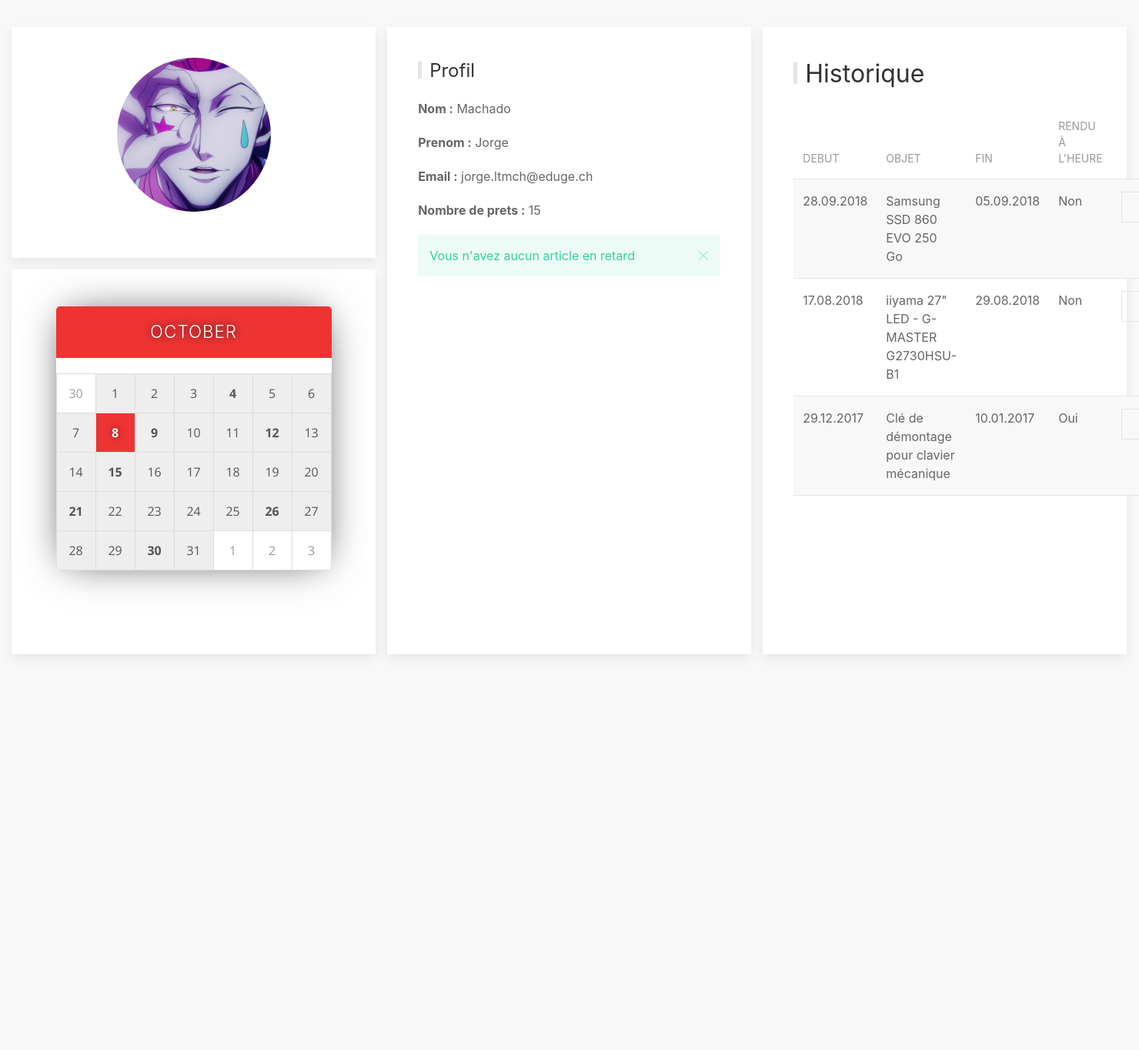
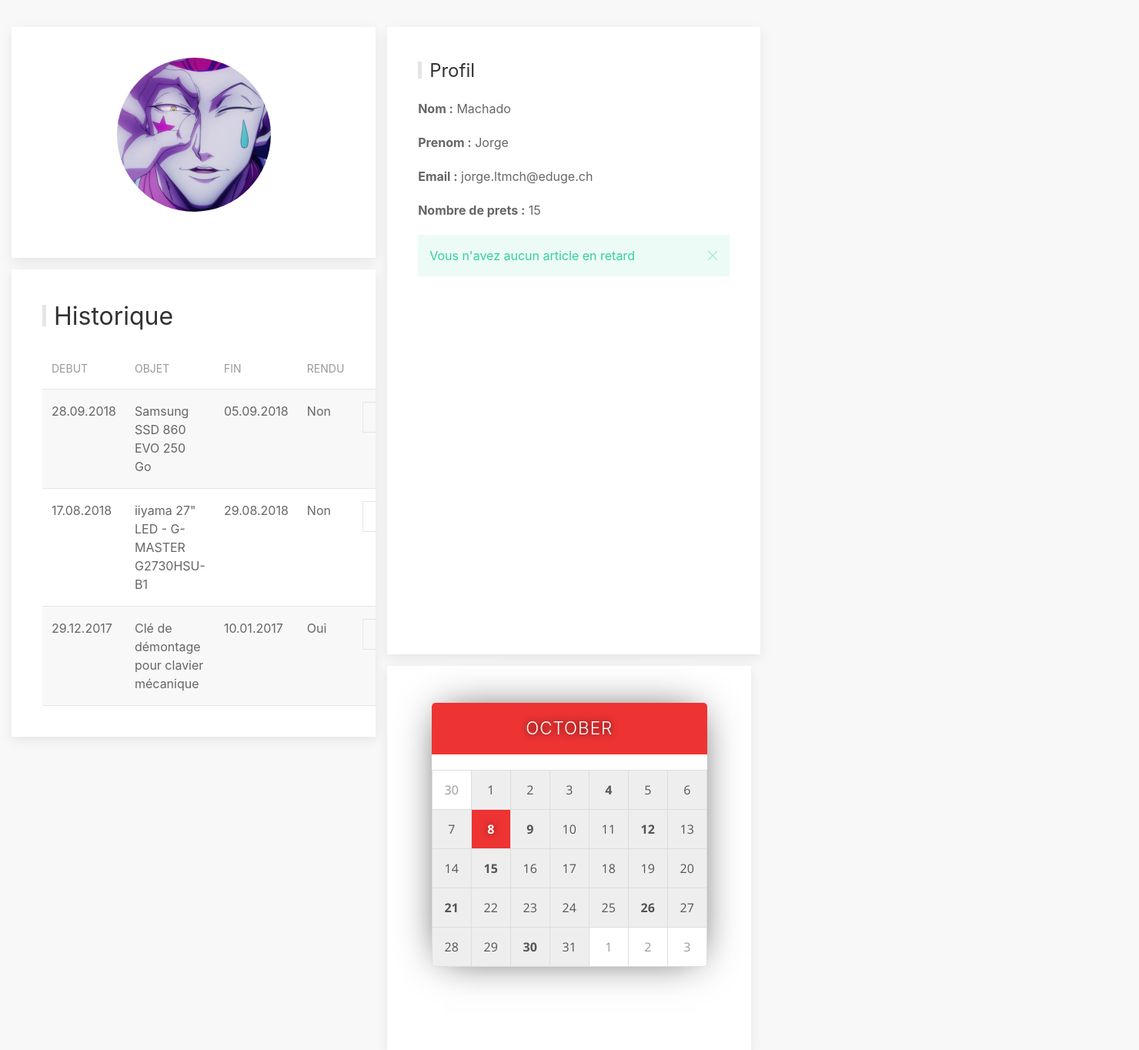
Before and after one commit to jorgeltmch/EE_Matos, a PHP site: page /profil.php in a window 1480 px wide; the page is wider, and only the part inside the window is pictured. Shown: the part 80-1444 px from the top of that part at 77% size. Before the commit the page ends 932 px from the top of that part, so only its background shows below. Run offline with PHP 8.4, Linux system fonts and the light colour scheme.

Commit message:
correction de bugs

```diff
--- a/php/profil.php
+++ b/php/profil.php
@@ -39,7 +39,7 @@
                   <img class="uk-border-circle uk-height-max-medium" src="../img/profil.png" alt="Border circle" style="height: 200px">
                 </div>
             </div>
-            <div>
+            <div style="width: 500px;">
                 <div class="uk-card uk-card-default uk-card-body" style="height: 815px">
                   <h3 class="uk-card-title uk-heading-bullet uk-heading-line">Profil</h3>
                   <p><b>Nom :</b> Machado</p>
@@ -53,7 +53,7 @@
                 </div>
             </div>
             <div>
-                <div class="uk-card uk-card-default uk-card-body" style="height: 815px">
+                <div class="uk-card uk-card-default uk-card-body uk-overflow-auto">
                   <h2 class="uk-heading-bullet uk-heading-line" >Historique</h2>
                   <table class="uk-table uk-table-striped">
                     <thead>
@@ -61,7 +61,7 @@
                             <th>Debut</th>
                             <th>Objet</th>
                             <th>Fin</th>
-                            <th>Rendu à l'heure</th>
+                            <th>Rendu</th>
                             <th> </th>
                         </tr>
                     </thead>
```
Also changed, not shown: php/materiel.php (+7 -2 lines).
